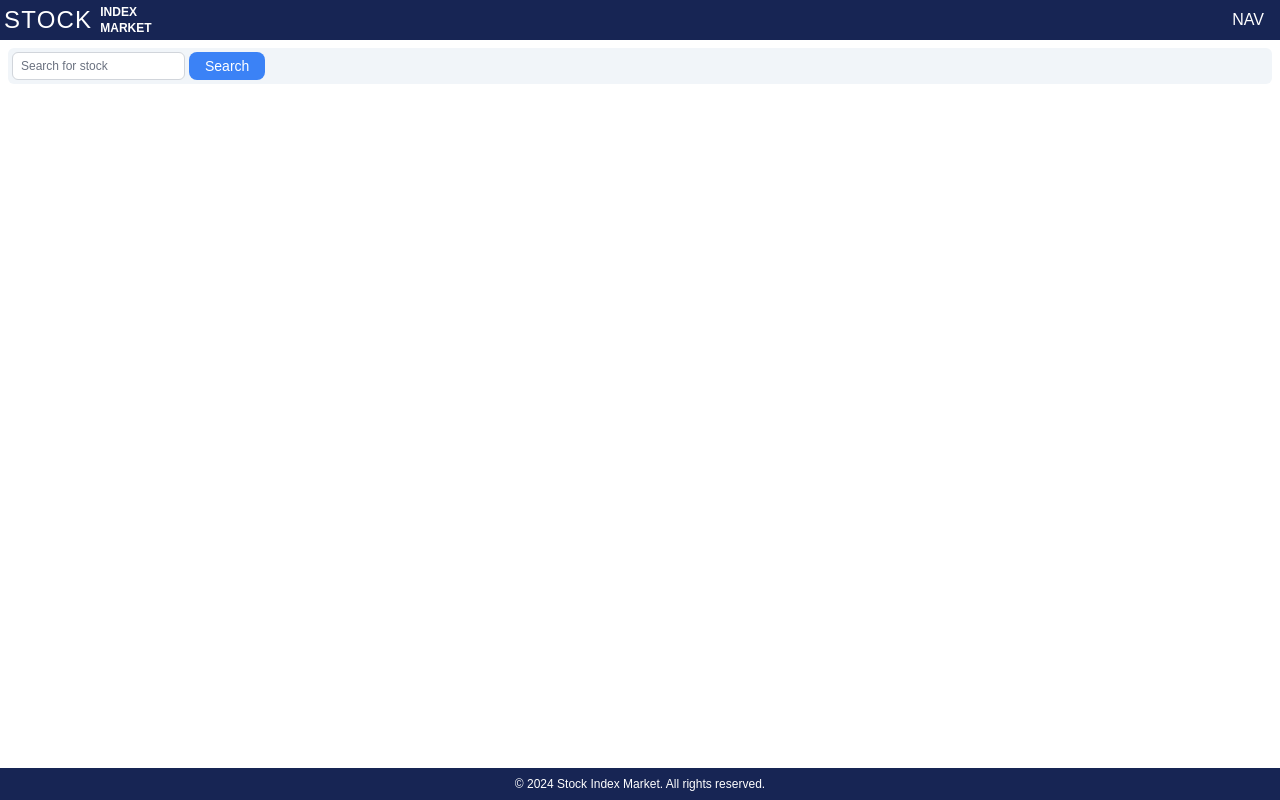
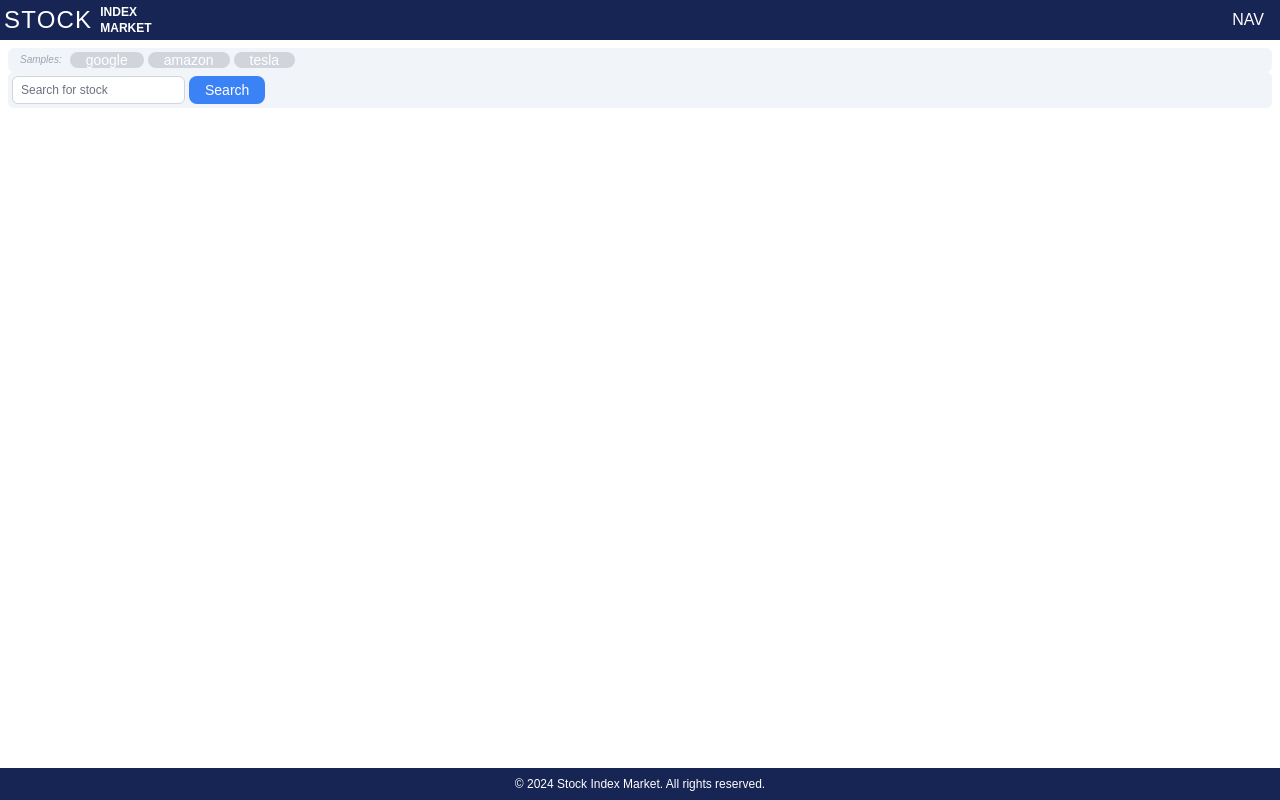
Before and after one commit to jturtler/next-stock-tracker3, a Next.js app: page / in a window 1280 px wide. Built offline with nearby package versions, Linux system fonts and the light colour scheme.

Commit message:
sample list, eval expression get started

```diff
--- a/app/ui/Header.tsx
+++ b/app/ui/Header.tsx
@@ -31,6 +31,7 @@ export default function Header() {
 				value={ quoteDays }
 				onChange={ (e) => { setQuoteDays( parseInt(e.target.value ) ); } }></input> days</div>
 			<div className="ml-2 text-xs text-gray-500">{Utils.getDatesRangeStr(quoteDays)}</div>
+			<div className="hover:text-orange-400 cursor-pointer ml-2" onClick={() => { alert( 'eval expression Modal Window HERE!!' ); }}>EVALS</div>
 			</div>
 		}
 	 </header>
--- a/app/ui/searchParts/searchStock.tsx
+++ b/app/ui/searchParts/searchStock.tsx
@@ -48,9 +48,20 @@ export default function SearchStock({ handleOnItemSelect }: { handleOnItemSelect
 		};
 	}, []);
 
+	const onSamplesClick = ( sampleStr: string ) => {
+		setSearchcKey( sampleStr );
+	};
 
 	return (
 		<div className="relative text-black">
+
+			<div className="w-full flex h-6 bg-slate-100 border-1 border-blue-950 p-1 rounded-md gap-1 pl-2">
+				<div className="text-gray-400 text-[10px] mx-1 italic">Samples:</div>
+				<Button onClick={() => onSamplesClick('google')} className="bg-gray-300 text-white text-[10px]">google</Button>
+				<Button onClick={() => onSamplesClick('amazon')} className="bg-gray-300 text-white text-[10px]">amazon</Button>
+				<Button onClick={() => onSamplesClick('tesla')} className="bg-gray-300 text-white text-[10px]">tesla</Button>
+			</div>
+
 			<div className="w-full flex h-9 bg-slate-100 border-1 border-blue-950 p-1 rounded-md" ref={divInputRef} onClick={() => setShowSearchResultList(true)}>
 				<input
 					className="p-2 max-w-[300px] rounded-md border border-gray-300 text-xs placeholder:text-gray-500 "
```
